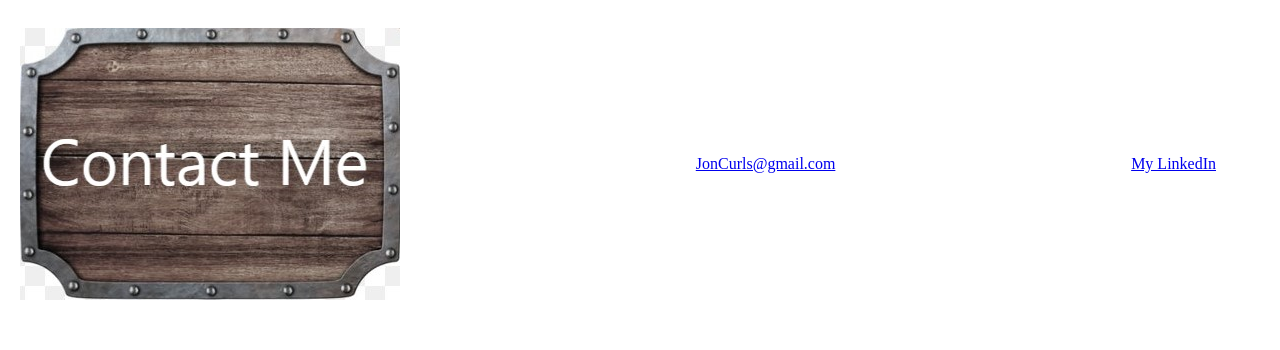
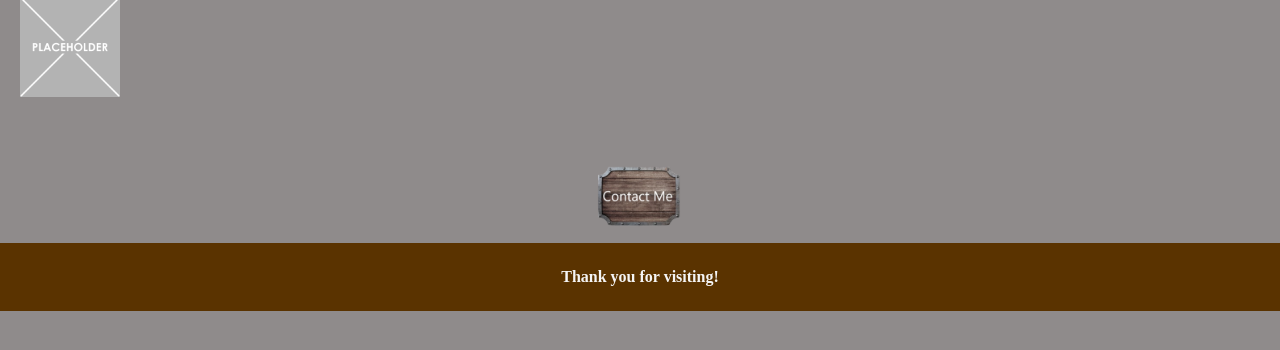
Before and after one commit to JonCurls/c2portfolio, a plain HTML site: page index.html in a window 1280 px wide. Shown: the part 1094-1444 px from the top of the page. After the commit the page ends 1405 px from the top, so only its background shows below. Drawn offline with Linux system fonts and the light colour scheme.

Commit message:
footer and background

```diff
--- a/assets/css/style.css
+++ b/assets/css/style.css
@@ -2,11 +2,16 @@
     margin: 0;
     padding: 0;
     box-sizing: border-box;
-    /* background-image: url(../images/planks.jpg); */
+    /*background-image: url(../images/planks.jpg); */
+
+}
+
+body {
+    background-color: rgba(15, 7, 7, 0.466);
 }
 
 /* header */
-header {
+header, footer {
     padding: 25px;
     display: flex;
     flex-wrap: wrap;
@@ -16,10 +21,12 @@ header {
 }
 header h1 {
     font-size: 40px;
+
 }
 header nav {
     margin-right: 20px;
     padding-top: 15px;
+
 }
 header nav ul {
     list-style: none;
@@ -42,6 +49,7 @@ header nav ul li a {
     background-image: url("../images/woodtop.jpg");
     background-size: cover;
     background-position: 80% 80%;
+
 }
 
 .hero-img img {
@@ -59,7 +67,7 @@ header nav ul li a {
 
 }
 
-.about-me, .portfolio, .contact-me {
+.about-me, .portfolio {
     display: flex;
     flex-wrap: wrap;
     padding: 10px 0 0 20px;
@@ -67,7 +75,37 @@ header nav ul li a {
     align-items: center;
     width: 95%;
     margin: 50px 0;
+
+
+
 }
+
+.contact-me {
+    display: flex;
+    flex-wrap: wrap;
+    flex-direction: column;
+    padding: 10px;
+    justify-content: space-around;
+    align-items: center;
+    text-align: center;
+
+}
+
+.contact-me img {
+    max-width: 100px;
+    max-height: 100px;
+}
+
+.contact-me ul {
+    display: none;
+    margin: 10px;
+}
+
+.contact-me:hover ul {
+    display: block;
+}
+
+
 
 .about-me p {
 
@@ -84,3 +122,9 @@ header nav ul li a {
     max-width: 100px;
     max-height: 100px;
 }
+
+.footer h4{
+    margin: auto;
+    width: 50%;
+    text-align: center;
+}
--- a/index.html
+++ b/index.html
@@ -37,10 +37,10 @@
 
     </section>
 
-    <section class="content">
+    <article class="content">
         <!-- about me section -->
         <section id="about-me" class="about-me">
-            <img src="./assets/images/aboutmeclose.jpg" alt="About Me sign" />
+            <img src="./assets/images/aboutme.png" alt="About Me sign" />
             <p>
                 This is where the content about me will be located.
             </p>
@@ -48,7 +48,7 @@
 
         <!-- protfolio section -->
         <section id="portfolio" class="portfolio">
-            <img src="./assets/images/greatworksclose.jpg" alt="Great Works sign" />
+            <img src="./assets/images/greatworks.png" alt="Great Works sign" />
             <!-- large project image -->
             <div class="project1">
                 <a href="https://joncurls.github.io/Horiseon-Solutions/" target="blank">
@@ -80,15 +80,21 @@
 
         <!-- contact me section -->
         <section id="contact-me" class="contact-me">
-            <img src="./assets/images/contactmeclose.jpg" alt="Contact Me sign">
-            <email>
-                <a href="mailto:JonCurls@gmail.com">JonCurls@gmail.com</a>
-            </email>
-            <div>
-                <a href="https://www.linkedin.com/in/jonathan-e-franklin">My LinkedIn</a>
-            </div>
+            <img src="./assets/images/contactme.png" alt="Contact Me sign">
+            <ul>
+                <a href="tel:123-456-7890">123.456.7890<br /></a>
+                <email>
+                    <a href="mailto:myemail@mail.com"><br />MyEmail@mail.com</a>
+                </email>
+                <div>
+                    <a href="https://www.linkedin.com"><br />My LinkedIn</a>
+                </div>
+            </ul>
         </section>
+    </article>
 
-    </section>
+    <footer class="footer">
+        <h4>Thank you for visiting!</h4>
+    </footer>
 
 </body>
```
Also changed, not shown: assets/images/aboutme.jpg (deleted), assets/images/aboutme.png (added), assets/images/aboutmeclose.jpg (deleted), assets/images/bar-sign.jpg (deleted), assets/images/contactme.png (added), assets/images/contactmeclose.jpg (deleted), assets/images/greatworks.png (added), assets/images/greatworksclose.jpg (deleted), assets/images/retrowave background.png (deleted).
